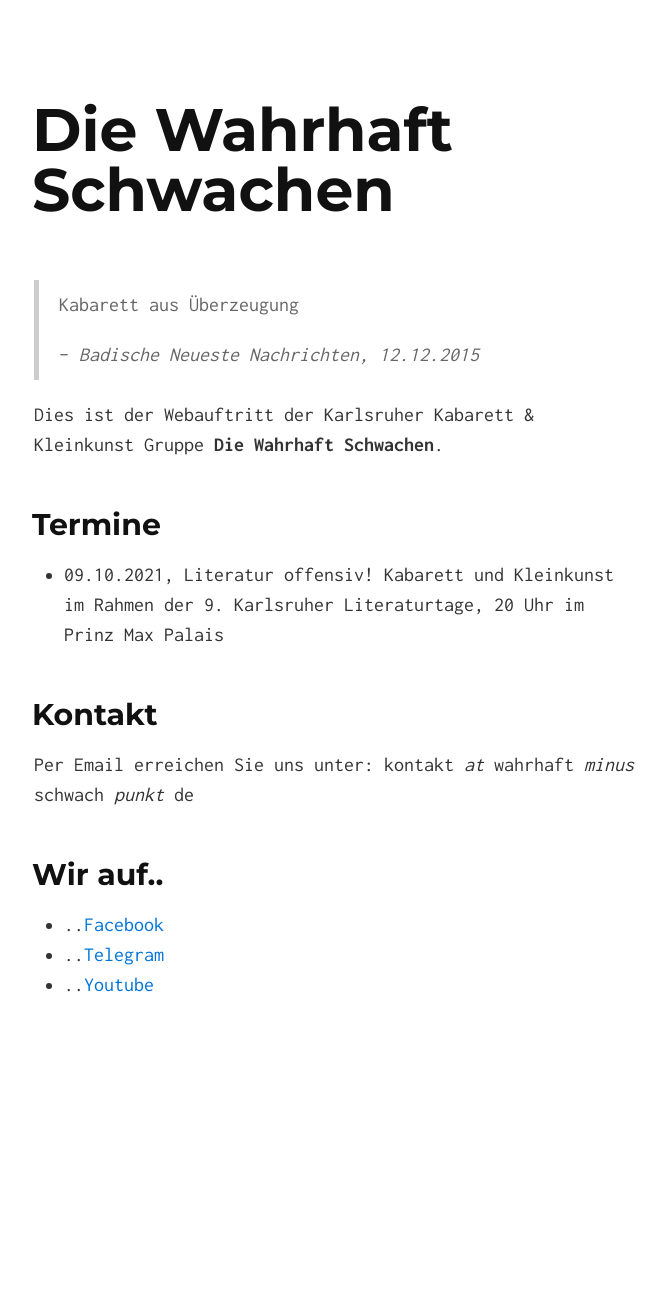
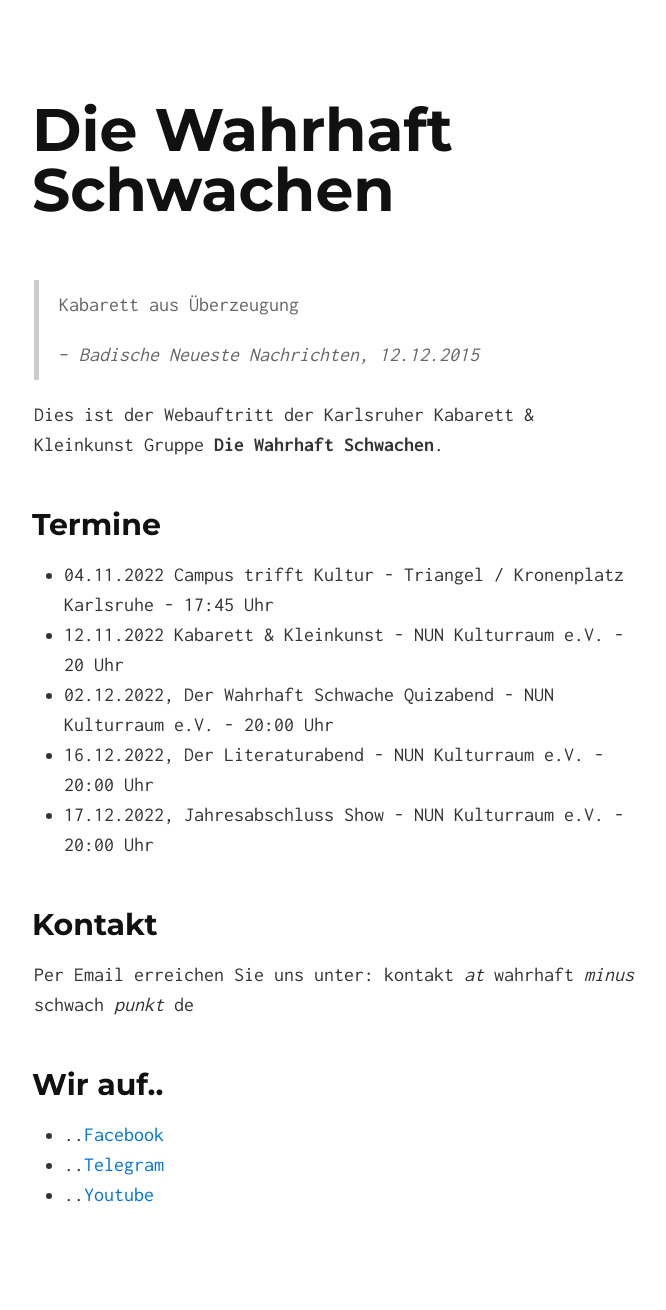
Before and after one commit to Die-Wahrhaft-Schwachen/diewahrhaftschwachen, a Jekyll site: the page built from index.md, in a window 1280 px wide. Shown: the whole page, without its empty margins (306-972 px from the left). Built offline with Jekyll 4.4.1, drawn with Linux system fonts in a browser that asks for light colours; before the commit the page ends 1100 px from its top, so only the background shows below that.

Commit message:
Update termine

```diff
--- a/index.md
+++ b/index.md
@@ -10,7 +10,11 @@ Dies ist der Webauftritt der Karlsruher Kabarett & Kleinkunst Gruppe **Die Wahrh
 
 ## Termine
 
-* 09.10.2021, Literatur offensiv! Kabarett und Kleinkunst im Rahmen der 9. Karlsruher Literaturtage, 20 Uhr im Prinz Max Palais
+* 04.11.2022 Campus trifft Kultur - Triangel / Kronenplatz Karlsruhe - 17:45 Uhr
+* 12.11.2022 Kabarett & Kleinkunst - NUN Kulturraum e.V. - 20 Uhr
+* 02.12.2022, Der Wahrhaft Schwache Quizabend - NUN Kulturraum e.V. - 20:00 Uhr
+* 16.12.2022, Der Literaturabend - NUN Kulturraum e.V. - 20:00 Uhr
+* 17.12.2022, Jahresabschluss Show - NUN Kulturraum e.V. - 20:00 Uhr
 
 ## Kontakt
 
```
